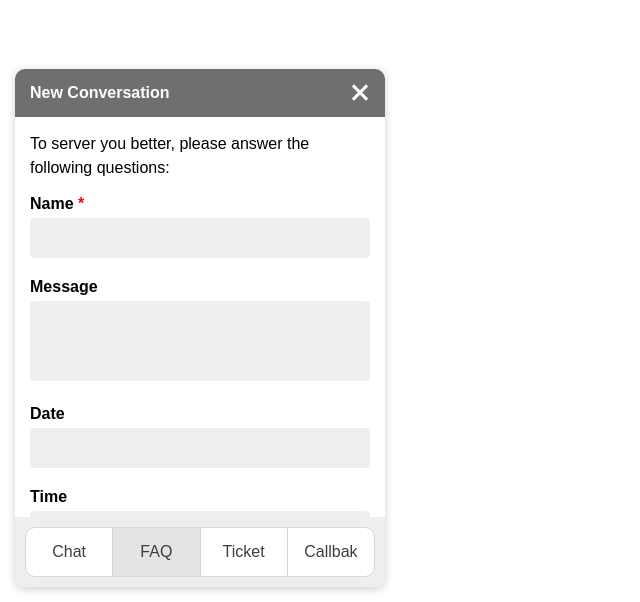
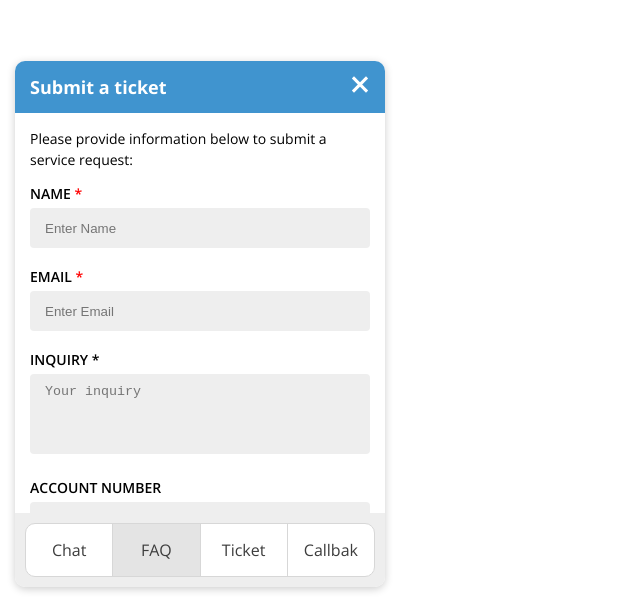
Before and after one commit to Anwarkamal143/Chat-UI, a React (Create React App) app: page / in a window 1280 px wide. Shown: the part 198-800 px from the top of the page, without its empty margins (0-640 px from the left). Built offline with nearby package versions, Linux system fonts and the light colour scheme.

Commit message:
promoting the changes of UI

```diff
--- a/public/index.html
+++ b/public/index.html
@@ -9,6 +9,7 @@
       name="description"
       content="Web site created using create-react-app"
     />
+    <link href="https://fonts.googleapis.com/css2?family=Open+Sans:ital,wght@0,300;0,400;0,600;0,700;0,800;1,300;1,400;1,600;1,700;1,800&display=swap" rel="stylesheet">
     <link rel="apple-touch-icon" href="%PUBLIC_URL%/logo192.png" />
     <!--
       manifest.json provides metadata used when your web app is installed on a
--- a/src/components/Chat/Chat.tsx
+++ b/src/components/Chat/Chat.tsx
@@ -11,7 +11,7 @@
         <div className={className}>
             <div className="chat-widget">
                 <div className="tab-content">
-                    <div className="content-box">
+                    <div className="content-box d-none">
                         <strong className="heading-box">New Conversation <span className="close"></span></strong>
                         <div className="scrolled-area">
                             <div className="content-area">
@@ -35,7 +35,7 @@
                                     </div>
                                     <div className="field">
                                         <label htmlFor="select">Select an option</label>
-                                        <span className="fake-select" id="select">
+                                        <span className="fake-select">
                                             <select>
                                                 <option>Option Item 1</option>
                                                 <option>Option Item 2</option>
@@ -49,7 +49,7 @@
                             </div>
                         </div>
                     </div>
-                    <div className="content-box  d-none">
+                    <div className="content-box d-none">
                         <strong className="heading-box heading-box__user-status">
                             <span className="img-holder">
                                 <img src="https://via.placeholder.com/350x150" alt="profile image" />
@@ -96,6 +96,70 @@
                             <input type="text" placeholder="Your message" />
                         </div>
                     </div>
+                    <div className="content-box">
+                        <strong className="heading-box bg-blue">Submit a ticket <span className="close"></span></strong>
+                        <div className="scrolled-area">
+                            <div className="content-area">
+                                <span className="title-text">Please provide information below to submit a service request: </span>
+                                <form action="#" className="form">
+                                    <div className="field">
+                                        <label htmlFor="ticket-name">Name <span className="required">*</span></label>
+                                        <input type="text" className="form-control" id="ticket-name" placeholder="Enter Name"/>
+                                    </div>
+                                    <div className="field">
+                                        <label htmlFor="email">Email <span className="required">*</span></label>
+                                        <input type="text" className="form-control" id="email" placeholder="Enter Email"/>
+                                    </div>
+                                    <div className="field">
+                                        <label htmlFor="inquiry">Inquiry <span className="require">*</span></label>
+                                        <textarea id="inquiry" placeholder="Your inquiry" className="form-control"></textarea>
+                                    </div>
+                                    <div className="field">
+                                        <label htmlFor="account">Account Number</label>
+                                        <input type="text" className="form-control" id="account" />
+                                    </div>
+                                    <button type="submit" className="button button-primary">Submit</button>
+                                </form>
+                            </div>
+                        </div>
+                    </div>
+                    <div className="content-box d-none">
+                        <strong className="heading-box bg-blue">Request a callback <span className="close"></span></strong>
+                        <div className="scrolled-area">
+                            <div className="content-area">
+                                <span className="title-text">Please Fill in the information and a customer service representative will be in touch with you </span>
+                                <form action="#" className="form">
+                                    <div className="field">
+                                        <label htmlFor="request-name">Name <span className="required">*</span></label>
+                                        <input type="text" className="form-control" id="request-name" placeholder="Enter Name"/>
+                                    </div>
+                                    <div className="field">
+                                        <label htmlFor="request-email">Email <span className="required">*</span></label>
+                                        <input type="text" className="form-control" id="request-email" placeholder="Enter Email"/>
+                                    </div>
+                                    <div className="field">
+                                        <label htmlFor="request-phone">Phone Number <span className="required">*</span></label>
+                                        <input type="text" className="form-control" id="request-phone" placeholder="Enter Phone number"/>
+                                    </div>
+                                    <div className="field">
+                                        <label htmlFor="request-phone">Country <span className="required">*</span></label>
+                                        <span className="fake-select">
+                                            <select>
+                                                <option>Select</option>
+                                                <option>USA</option>
+                                                <option>Canada</option>
+                                            </select>
+                                        </span>
+                                    </div>
+                                    <div className="field">
+                                        <label htmlFor="request-message">MESSAGE  <span className="require">*</span></label>
+                                        <textarea id="request-message" placeholder="Enter Message" className="form-control"></textarea>
+                                    </div>
+                                    <button type="submit" className="button button-primary">Submit</button>
+                                </form>
+                            </div>
+                        </div>
+                    </div>
                 </div>
                 <div className="bottom-area">
                     <ul className="tabset">
@@ -129,6 +193,12 @@
             color: #fff;
             padding: 15px 40px 15px 15px;
             position: relative;
+            font-size: 18px;
+            line-height: 22px;
+
+            &.bg-blue {
+                background: #4094cf;
+            }
 
             &__user-status {
                 padding-left: 70px;
@@ -264,9 +334,12 @@
         label {
             display: inline-block;
             vertical-align: top;
-            font-weight: 700;
+            font-weight: 600;
             color: #000;
             margin: 0 0 5px;
+            font-size: 14px;
+            line-height: 18px;
+            text-transform: uppercase;
         }
 
         textarea {
@@ -294,10 +367,28 @@
 
         .title-text {
             display: block;
-            font-size: 16px;
+            font-size: 14px;
             line-height: 1.5;
             margin: 0 0 15px;
         }
+
+        .fake-select {
+            display: block;
+            position: relative;
+
+            &:after {
+                position: absolute;
+                right: 15px;
+                top: 12px;
+                content: '';
+                width: 10px;
+                height: 10px;
+                border-top: 2px solid #666;
+                border-right: 2px solid #666;
+                transform: rotate(135deg);
+                pointer-events: none;
+            }
+
 
             select {
                 width: 100%;
@@ -306,10 +397,13 @@
                 height: 40px;
                 border-radius: 4px;
                 background: #eee;
-            padding: 10ox 15px;
+                padding: 10px 15px;
+                appearance: none;
+                -webkit-appearance: none;
+            }
         }
 
-        .button-primary {
+        .button {
             display: block;
             margin: 0 0 0 auto;
             background: #6f6f6f;
@@ -320,9 +414,20 @@
             min-width: 140px;
             border-radius: 4px;
             transition: all 0.4s ease;
+            cursor: pointer;
+            font-size: 16px;
+            line-height: 20px;
 
             &:hover {
                 background: #000;
+            }
+
+            &.button-primary {
+                background: #4094cf;
+
+                &:hover {
+                    background: #347bad;
+                }
             }
         }
 
--- a/src/index.css
+++ b/src/index.css
@@ -1,8 +1,23 @@
+html {
+  font-family: sans-serif;
+  -ms-text-size-adjust: 100%;
+  -webkit-text-size-adjust: 100%;
+  -webkit-box-sizing: border-box;
+          box-sizing: border-box;
+}
+
+*, *:before, *:after {
+  -webkit-box-sizing: inherit;
+          box-sizing: inherit;
+}
+
+* {
+  max-height: 1000000px;
+}
+
 body {
   margin: 0;
-  font-family: -apple-system, BlinkMacSystemFont, 'Segoe UI', 'Roboto', 'Oxygen',
-    'Ubuntu', 'Cantarell', 'Fira Sans', 'Droid Sans', 'Helvetica Neue',
-    sans-serif;
+  font-family: 'Open Sans', sans-serif;
   -webkit-font-smoothing: antialiased;
   -moz-osx-font-smoothing: grayscale;
 }
--- a/src/styled/Global.styled.tsx
+++ b/src/styled/Global.styled.tsx
@@ -6,21 +6,10 @@
     margin: 0;
     padding: 0;
   }
-html{
-    font-size: 66.5%;
-    box-sizing: border-box;
-    font-family: 'Source Sans Pro', sans-serif;
-
-    /* font-weight: 600; */
-    @media (min-width: 678px){
-      font-size: 100%;
-    }
-}
 
   body {
     margin: 0;
     padding: 0;
-    font-family: 'Source Sans Pro', sans-serif;
     box-sizing: border-box;
   }
   a, a:visited, a:active {
```
Lines whose indentation alone changed are shown as unchanged.
